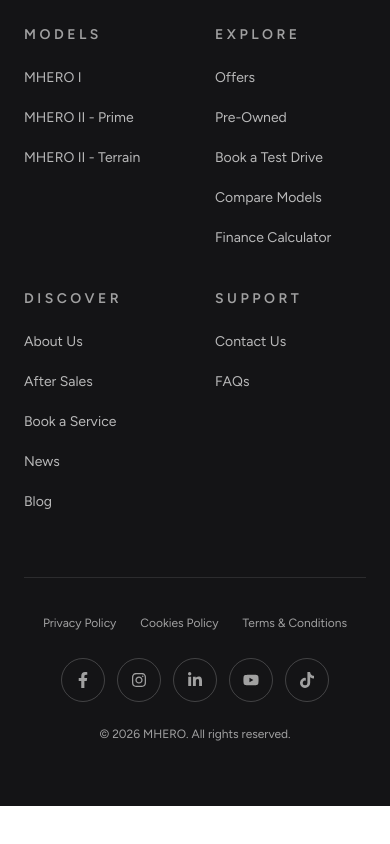
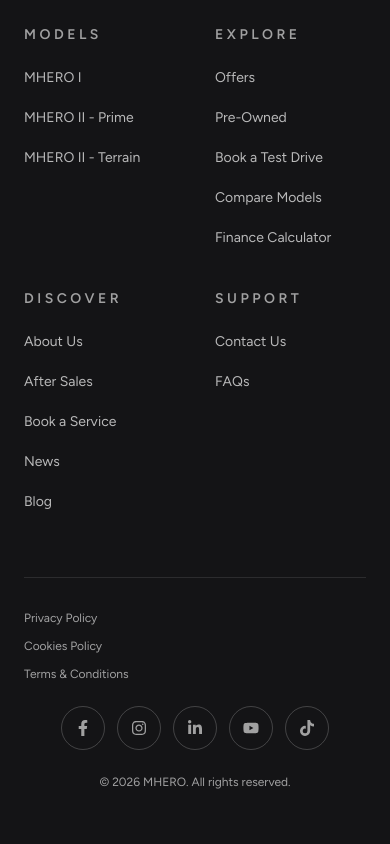
Before and after one commit to AsmaMasri91/Website-MHERO, a Next.js app: page / in a window 390 px wide. Shown: the part 7891-8735 px from the top of the page. Before the commit the page ends 8697 px from the top, so only its background shows below. Built offline with nearby package versions, Linux system fonts and the light colour scheme; no server answers.

Commit message:
Make footer legal links full-width and aligned on mobile
Privacy Policy, Cookies Policy, and Terms & Conditions now stack as a full-width, left-aligned column on mobile in both the Footer and the mobile burger menu drawer, switching back to a centered inline row at md+ breakpoints.

```diff
--- a/components/layout/Footer.tsx
+++ b/components/layout/Footer.tsx
@@ -91,12 +91,12 @@ export default function Footer() {
         </div>
 
         <div className="mt-16 flex flex-col items-center justify-between gap-6 border-t border-white/10 pt-8 md:flex-row">
-          <ul className="order-1 flex flex-wrap items-center justify-center gap-x-6 gap-y-2 md:order-1">
+          <ul className="order-1 flex w-full flex-col items-start gap-3 md:order-1 md:w-auto md:flex-row md:flex-wrap md:items-center md:justify-center md:gap-x-6 md:gap-y-2">
             {legalLinks.map((link) => (
-              <li key={link.href}>
+              <li key={link.href} className="w-full md:w-auto">
                 <Link
                   href={link.href}
-                  className="link-underline text-xs text-white/60 hover:text-white"
+                  className="link-underline block w-full text-xs text-white/60 hover:text-white md:w-auto"
                 >
                   {link.label}
                 </Link>
--- a/components/layout/Navbar.tsx
+++ b/components/layout/Navbar.tsx
@@ -271,13 +271,13 @@ export default function Navbar() {
                 <LanguageToggle />
               </div>
 
-              <div className="mt-8 flex flex-wrap items-center gap-x-6 gap-y-2 border-t border-white/10 pt-6">
+              <div className="mt-8 flex w-full flex-col items-start gap-3 border-t border-white/10 pt-6">
                 {legalLinks.map((link) => (
                   <Link
                     key={link.href}
                     href={link.href}
                     onClick={() => setMobileOpen(false)}
-                    className="link-underline text-xs text-white/60 hover:text-white"
+                    className="link-underline block w-full text-xs text-white/60 hover:text-white"
                   >
                     {link.label}
                   </Link>
```
